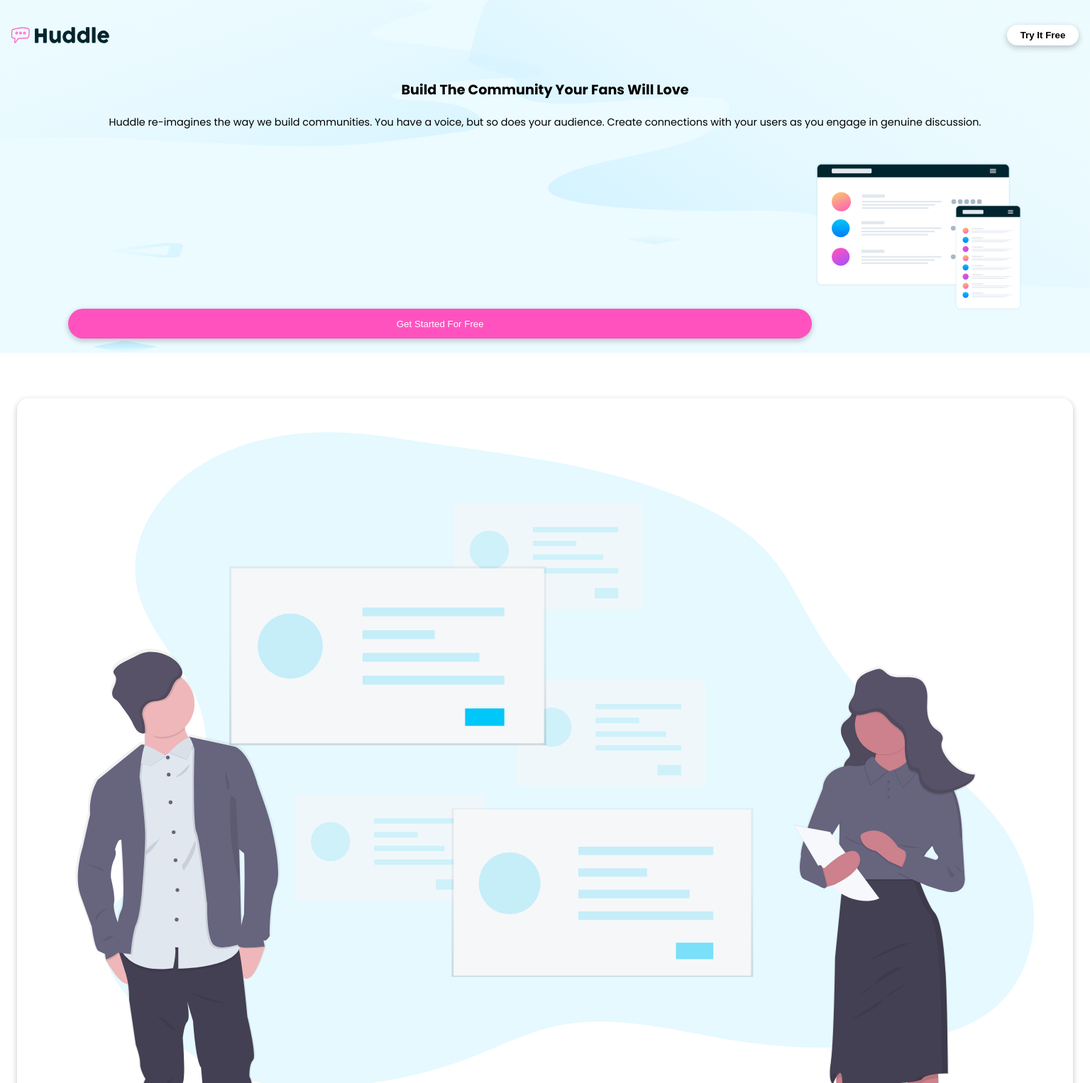
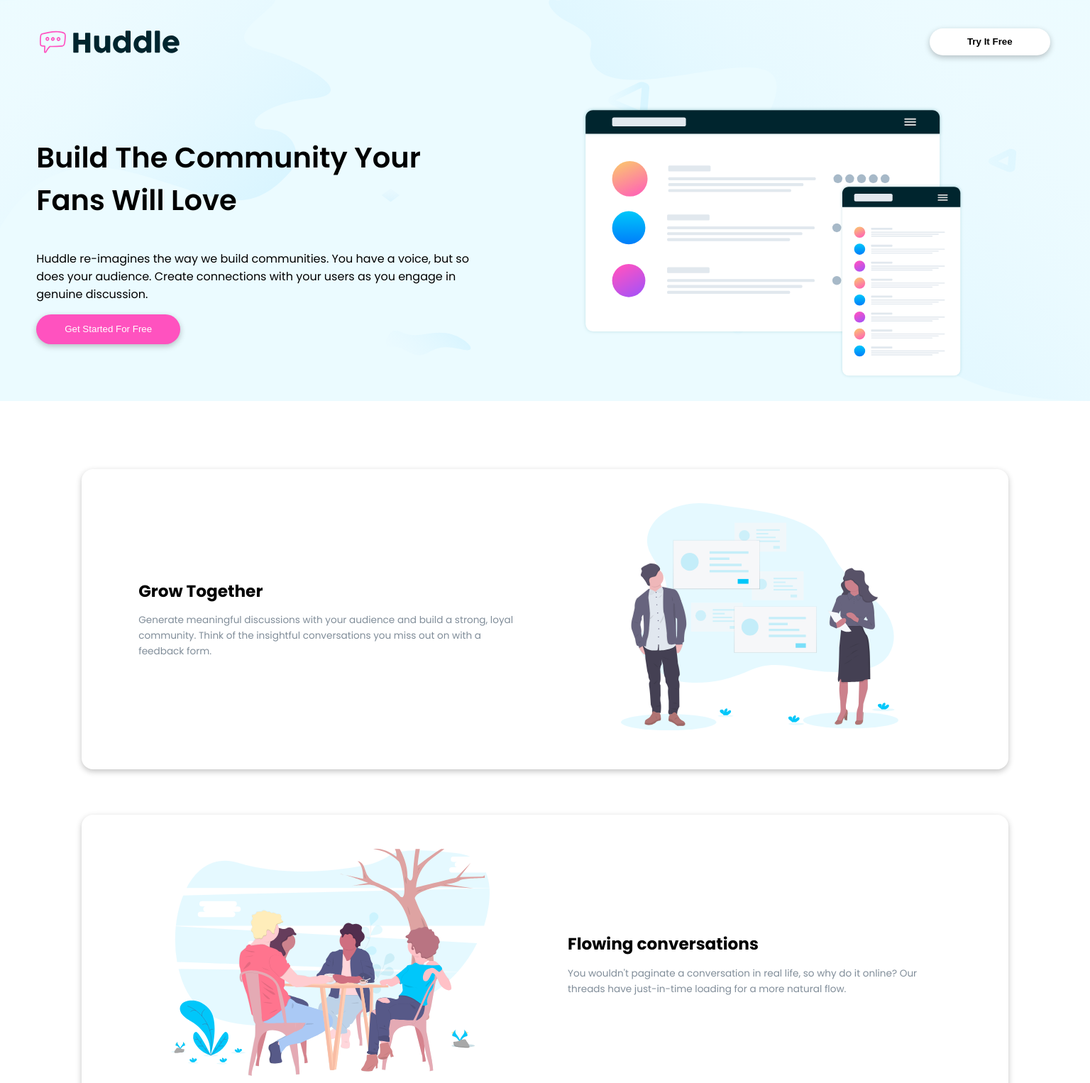
Before and after one commit to ghulamabidhassan/Huddle-landing-page-blocks, a plain HTML site: page index.html in a window 1536 px wide. Shown: the top 1526 px of the page at 71% size. Drawn offline with Linux system fonts and the light colour scheme.

Commit message:
medium desktop display responsive

```diff
--- a/index.html
+++ b/index.html
@@ -23,18 +23,22 @@
             <button class="btn">Try It Free</button>
           </nav>
           <section class="content">
+            <div>
               <h3 class="title">Build The Community Your Fans Will Love</h3>
               <p class="para">
-              Huddle re-imagines the way we build communities. You have a voice,
-              but so does your audience. Create connections with your users as
-              you engage in genuine discussion.
+                Huddle re-imagines the way we build communities. You have a
+                voice, but so does your audience. Create connections with your
+                users as you engage in genuine discussion.
               </p>
               <button class="free">Get Started For Free</button>
+            </div>
+            <div>
               <img
                 class="mockup"
                 src="./images/illustration-mockups.svg"
                 alt=""
               />
+            </div>
           </section>
         </div>
       </header>
@@ -89,6 +93,7 @@
           </div>
         </div>
         <footer>
+          <div class="f-one">
             <div class="footer-logo">
               <svg
                 id="logo"
@@ -115,8 +120,8 @@
                   ><img class="icon" src="./images/icon-location.svg" alt=""
                 /></span>
                 <span class="info">
-                Lorem ipsum dolor sit amet, consectetur adipiscing elit, sed do
-                eiusmod tempor incididunt ut labore et dolore magna aliqua
+                  Lorem ipsum dolor sit amet, consectetur adipiscing elit, sed
+                  do eiusmod tempor incididunt ut labore et dolore magna aliqua
                 </span>
               </p>
               <p>
@@ -131,6 +136,7 @@
                 /></span>
                 <span class="info"> example@huddle.com </span>
               </p>
+            </div>
           </div>
           <div class="company-page">
             <div class="company-info">
--- a/style.css
+++ b/style.css
@@ -78,13 +78,17 @@ button {
 
 button:hover {
   cursor: pointer;
-  opacity: 0.8;
+  opacity: 0.7;
 }
 
 header .content {
   margin-top: 3em;
   padding: 0 1.2em;
   text-align: center;
+}
+
+header .content div:first-child > * {
+  margin-bottom: 1em;
 }
 
 header .content > * {
@@ -143,6 +147,7 @@ section img {
 
 .section .para {
   font-size: 0.85em;
+  color: var(--Grayish-Blue);
 }
 
 .community {
@@ -251,4 +256,158 @@ footer {
 }
 
 @media screen and (min-width: 85.375em) {
+  .bg-mob {
+    display: none;
+  }
+
+  .bg-desktop {
+    display: block;
+    width: 100%;
+    height: 100%;
+  }
+
+  nav {
+    padding: 2.5em 3.5em 0 3.5em;
+  }
+
+  nav .logo {
+    height: 2em;
+  }
+
+  nav .btn {
+    padding: 0.85em 4em;
+  }
+
+  header .content {
+    display: grid;
+    grid-template-columns: 1.5fr 2fr;
+  }
+
+  header .content div:first-child {
+    display: flex;
+    flex-direction: column;
+    justify-content: center;
+    padding-left: 2em;
+    text-align: left;
+  }
+
+  header .title {
+    width: 100%;
+    margin-bottom: 0.4em;
+    font-size: 2.5em;
+    font-weight: 600;
+  }
+
+  header .para {
+    font-size: 1em;
+    margin-bottom: 1.4em;
+  }
+
+  .mockup {
+    margin: 0;
+    height: 24em;
+    width: auto;
+  }
+
+  header .content .free {
+    width: fit-content;
+    padding: 1em 3em;
+  }
+
+  .sections {
+    display: flex;
+    flex-direction: column;
+    justify-content: center;
+    align-items: center;
+    margin-bottom: 5em;
+  }
+
+  .section {
+    height: fit-content;
+    width: 85%;
+    display: grid;
+    padding: 3em;
+    grid-template-columns: repeat(2, 1fr);
+  }
+
+  .section img {
+    height: 20em;
+    width: auto;
+    margin: 0;
+  }
+
+  .section div:nth-child(2) {
+    display: flex;
+    justify-content: center;
+    flex-direction: column;
+    align-items: flex-start;
+    padding: 0 2em;
+  }
+
+  .section p {
+    text-align: left;
+    color: var(--Grayish-Blue);
+    line-height: 1.6em;
+  }
+
+  .section:nth-child(1) div:nth-child(1) {
+    grid-column: 2/3;
+    grid-row: 1/2;
+  }
+
+  .section:nth-child(3) div:nth-child(1) {
+    grid-column: 2/3;
+    grid-row: 1/2;
+  }
+
+  .community {
+    width: fit-content;
+    margin: 0 auto;
+    padding: 1.8em 4.8em;
+  }
+
+  .community > * {
+    font-size: 1.4em;
+  }
+
+  footer {
+    display: grid;
+    grid-template-columns: repeat(3, 1fr);
+    padding-bottom: 2.5em;
+  }
+
+  footer > * {
+    font-size: 0.9em;
+  }
+
+  .f-one {
+    padding-left: 4em;
+  }
+
+  .company-page {
+    display: flex;
+    justify-content: space-evenly;
+    align-items: center;
+  }
+
+  .company-page > * {
+    padding: 0 2em;
+  }
+
+  .copyright {
+    position: absolute;
+    right: 12%;
+    bottom: 2em;
+  }
+
+  .socials {
+    display: flex;
+    justify-content: flex-start;
+    align-items: center;
+  }
+
+  #social {
+    margin: 0;
+    scale: 0.7;
+  }
 }
```
Lines whose indentation alone changed are shown as unchanged.
